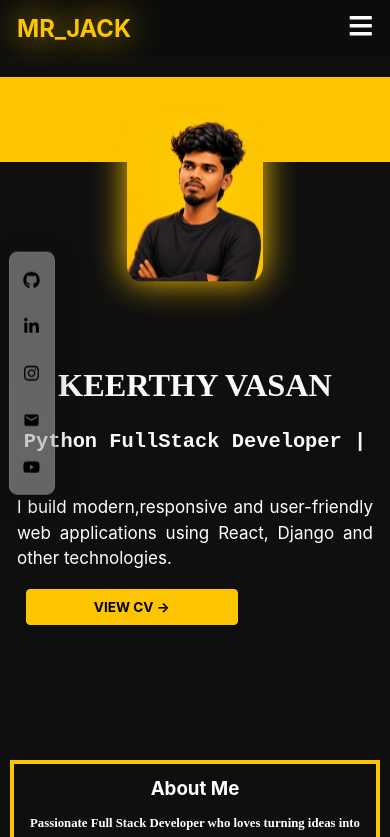
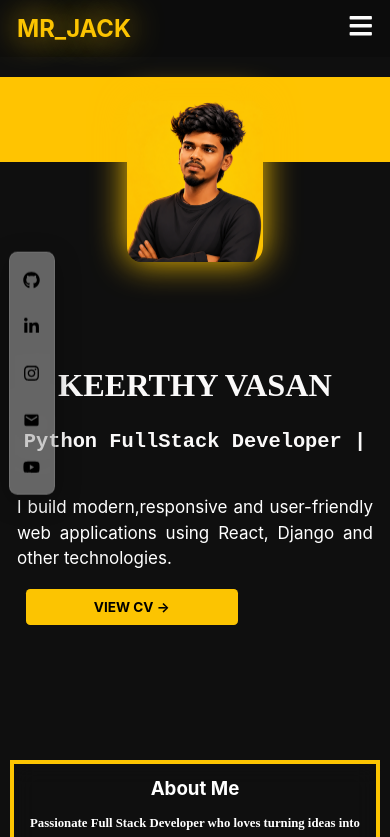
Before and after one commit to keerthy-07/my-app, a React (Create React App) app: page / in a window 390 px wide. Shown: the top 837 px of the page. Built offline with nearby package versions, Linux system fonts and the light colour scheme.

Commit message:
updated responsive head,profile and socialbar

```diff
--- a/src/components/profile/profile.css
+++ b/src/components/profile/profile.css
@@ -128,8 +128,8 @@
     margin: 10px auto;
     display: block;
     border-radius: 10%;
-    transform: translateX(-70%);
-    transform: translateY(-48%);
+    right: 12%;
+    transform: translateY(-60%);
   }
 
   .left h2{
```
